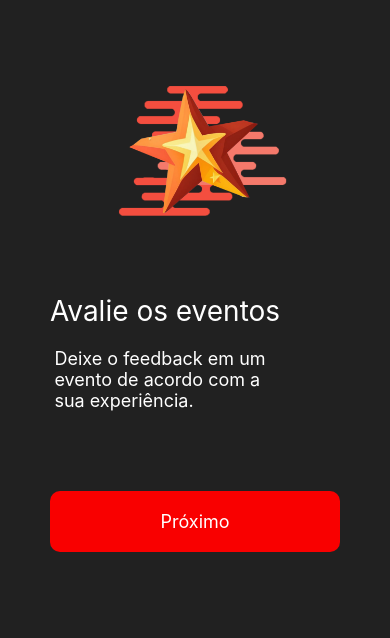
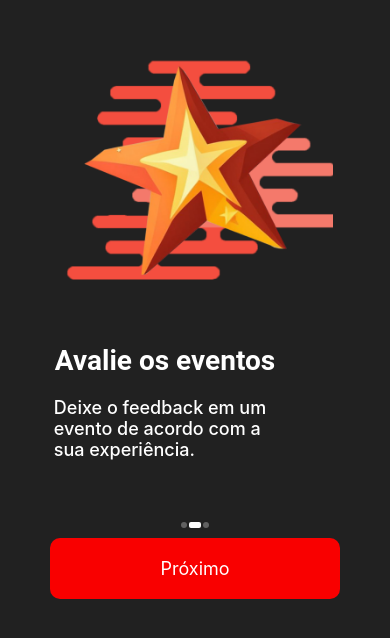
Before and after one commit to brenomacedo/eng-software-mobile, a React Native app: screen /Screen2 in a window 390 px wide. Shown: the part 134-772 px from the top of the page. Built offline with nearby package versions, Linux system fonts and the light colour scheme.

Commit message:
minor aditions

```diff
--- a/src/screens/Screen1.jsx
+++ b/src/screens/Screen1.jsx
@@ -13,6 +13,11 @@ const Screen1 = ({ navigation }) => {
       <Text style={styles.subtitle} numberOfLines={3} >
         {subtitleText}
       </Text>
+      <View style={styles.rectangleContainer}>
+        <View style={[styles.rectangle, styles.spacing]}/>
+        <View style={[styles.rectangle2, styles.spacing]}/>
+        <View style={[styles.rectangle2, styles.spacing]}/>
+      </View>
       <TouchableOpacity
         style={styles.button}
         onPress={() => navigation.navigate('Screen2')}
@@ -31,17 +36,20 @@ const styles = StyleSheet.create({
     backgroundColor: '#212121',
   },
   image: {
-    width: 200,
-    height: 200,
+    width: "71%",
+    height: "40%",
     marginTop: 30
   },
   title: {
     fontSize: 28,
-    marginVertical: 40,
+    marginVertical: 0,
     marginLeft: -5,
     color: '#FFFFFF',
     marginBottom: 10,
     textAlign: 'left',
+    fontFamily: 'Roboto',
+    fontStyle: "normal",
+    fontWeight: 700,
   },
   subtitle: {
     fontSize: 18,
@@ -49,19 +57,48 @@ const styles = StyleSheet.create({
     marginLeft: -55,
     color: '#FFFFFF',
     textAlign: 'left',
+    // fontFamily: 'Poppins',
+    fontStyle: "normal",
+    fontWeight: 500,
+    marginBottom: "16%"
   },
   button: {
     backgroundColor: '#F90000',
+    fontStyle: "normal",
+      fontWeight: 500,
     paddingVertical: 20,
     paddingHorizontal: 110,
     borderRadius: 10,
-    marginTop: 70,
+    marginTop: 10,
   },
   buttonText: {
     color: '#FFFFFF',
     fontSize: 18,
     textAlign: 'center',
   },
+
+  rectangle: {
+    width:12,
+    height:6,
+    backgroundColor: "#FFFFFF",
+    borderRadius:2
+  },
+
+  rectangle2: {
+    backgroundColor:"#616161",
+    width:6,
+    height:6,
+    borderRadius: 3
+  },
+
+  rectangleContainer: {
+    flexDirection:"row",
+    alignItems:"center"
+  },
+
+  spacing:{
+    marginHorizontal:1
+  }
 });
 
 export default Screen1;
--- a/src/screens/Screen2.jsx
+++ b/src/screens/Screen2.jsx
@@ -13,6 +13,11 @@ const Screen2 = ({ navigation }) => {
       <Text style={styles.subtitle} numberOfLines={3} >
         {subtitleText}
       </Text>
+      <View style={styles.rectangleContainer}>
+        <View style={[styles.rectangle2, styles.spacing]}/>
+        <View style={[styles.rectangle, styles.spacing]}/>
+        <View style={[styles.rectangle2, styles.spacing]}/>
+      </View>
       <TouchableOpacity
         style={styles.button}
         onPress={() => navigation.navigate('Screen3')}
@@ -31,17 +36,20 @@ const styles = StyleSheet.create({
       backgroundColor: '#212121',
     },
     image: {
-      width: 200,
-      height: 200,
+      width: "71%",
+      height: "40%",
       marginTop: 30
     },
     title: {
       fontSize: 28,
-      marginVertical: 40,
+      marginVertical: 0,
       marginLeft: -60,
       color: '#FFFFFF',
       marginBottom: 10,
       textAlign: 'left',
+      fontFamily: 'Roboto',
+      fontStyle: "normal",
+      fontWeight: 700,
     },
     subtitle: {
       fontSize: 18,
@@ -49,19 +57,49 @@ const styles = StyleSheet.create({
       marginLeft: -70,
       color: '#FFFFFF',
       textAlign: 'left',
+      // fontFamily: 'Poppins',
+      fontStyle: "normal",
+      fontWeight: 500,
+      marginBottom: "16%",
     },
     button: {
       backgroundColor: '#F90000',
+      fontStyle: "normal",
+      fontWeight: 500,
       paddingVertical: 20,
       paddingHorizontal: 110,
       borderRadius: 10,
-      marginTop: 70,
+      marginTop: 10,
+      marginBottom: 0
     },
     buttonText: {
       color: '#FFFFFF',
       fontSize: 18,
       textAlign: 'center',
     },
+
+    rectangle: {
+      width:12,
+      height:6,
+      backgroundColor: "#FFFFFF",
+      borderRadius:2
+    },
+
+    rectangle2: {
+      backgroundColor:"#616161",
+      width:6,
+      height:6,
+      borderRadius: 3
+    },
+
+    rectangleContainer: {
+      flexDirection:"row",
+      alignItems:"center"
+    },
+
+    spacing:{
+      marginHorizontal:1
+    }
 });
 
 export default Screen2;
--- a/src/screens/Screen3.jsx
+++ b/src/screens/Screen3.jsx
@@ -13,6 +13,12 @@ const Screen3 = ({ navigation }) => {
       <Text style={styles.subtitle} numberOfLines={3} >
         {subtitleText}
       </Text>
+
+      <View style={styles.rectangleContainer}>
+        <View style={[styles.rectangle2, styles.spacing]}/>
+        <View style={[styles.rectangle2, styles.spacing]}/>
+        <View style={[styles.rectangle, styles.spacing]}/>
+      </View>
       <TouchableOpacity
         style={styles.button}
         onPress={() => navigation.navigate('Screen1')}
@@ -31,17 +37,20 @@ const styles = StyleSheet.create({
       backgroundColor: '#212121',
     },
     image: {
-      width: 200,
-      height: 200,
+      width: "71%",
+      height: "40%",
       marginTop: 30
     },
     title: {
       fontSize: 28,
-      marginVertical: 40,
+      marginVertical: 0,
       marginLeft: -60,
       color: '#FFFFFF',
       marginBottom: 10,
       textAlign: 'left',
+      fontFamily: 'Roboto',
+      fontStyle: "normal",
+      fontWeight: 700,
     },
     subtitle: {
       fontSize: 18,
@@ -49,19 +58,48 @@ const styles = StyleSheet.create({
       marginLeft: -45,
       color: '#FFFFFF',
       textAlign: 'left',
+      // fontFamily: 'Poppins',
+      fontStyle: "normal",
+      fontWeight: 500,
+      marginBottom: "21%"
     },
     button: {
       backgroundColor: '#F90000',
+      fontStyle: "normal",
+      fontWeight: 500,
       paddingVertical: 20,
       paddingHorizontal: 110,
       borderRadius: 10,
-      marginTop: 70,
+      marginTop: 10
     },
+
     buttonText: {
       color: '#FFFFFF',
       fontSize: 18,
       textAlign: 'center',
     },
+    rectangle: {
+      width:12,
+      height:6,
+      backgroundColor: "#FFFFFF",
+      borderRadius:2
+    },
+
+    rectangle2: {
+      backgroundColor:"#616161",
+      width:6,
+      height:6,
+      borderRadius: 3
+    },
+
+    rectangleContainer: {
+      flexDirection:"row",
+      alignItems:"center"
+    },
+
+    spacing:{
+      marginHorizontal:1
+    }
 });
 
 export default Screen3;
```
